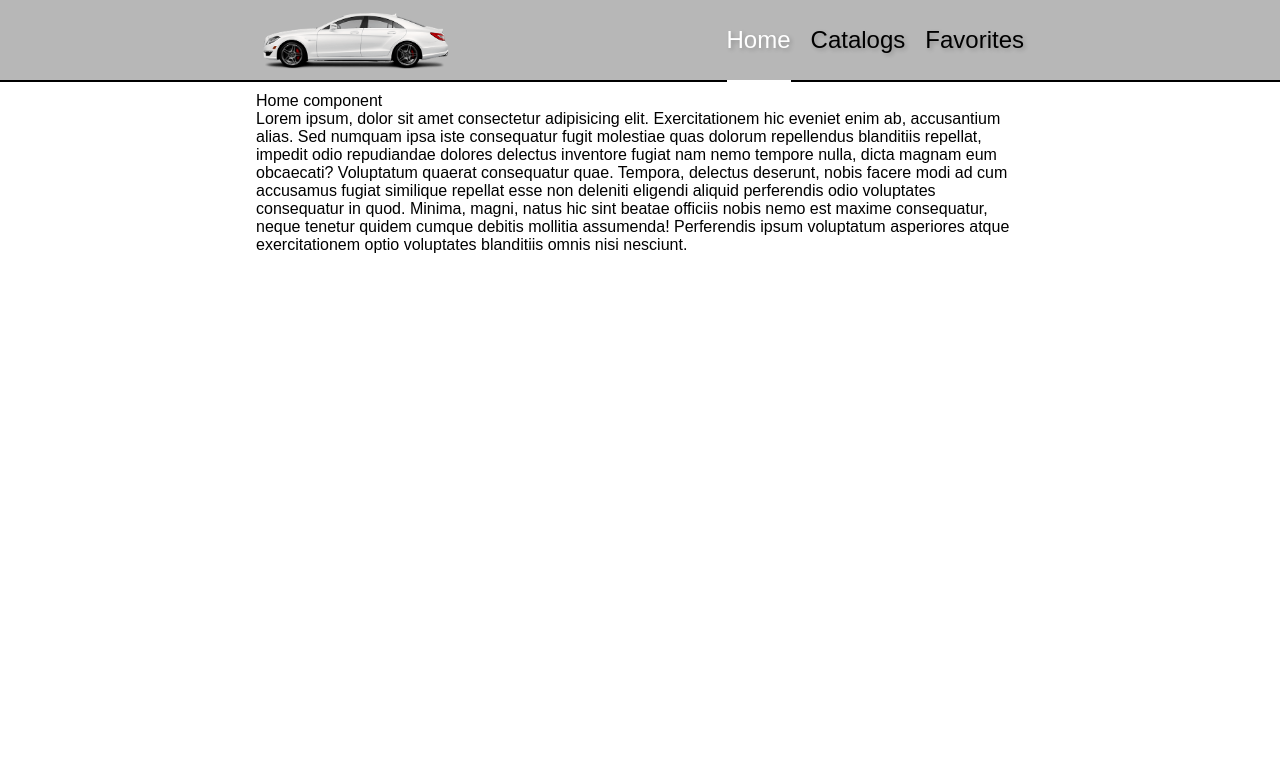
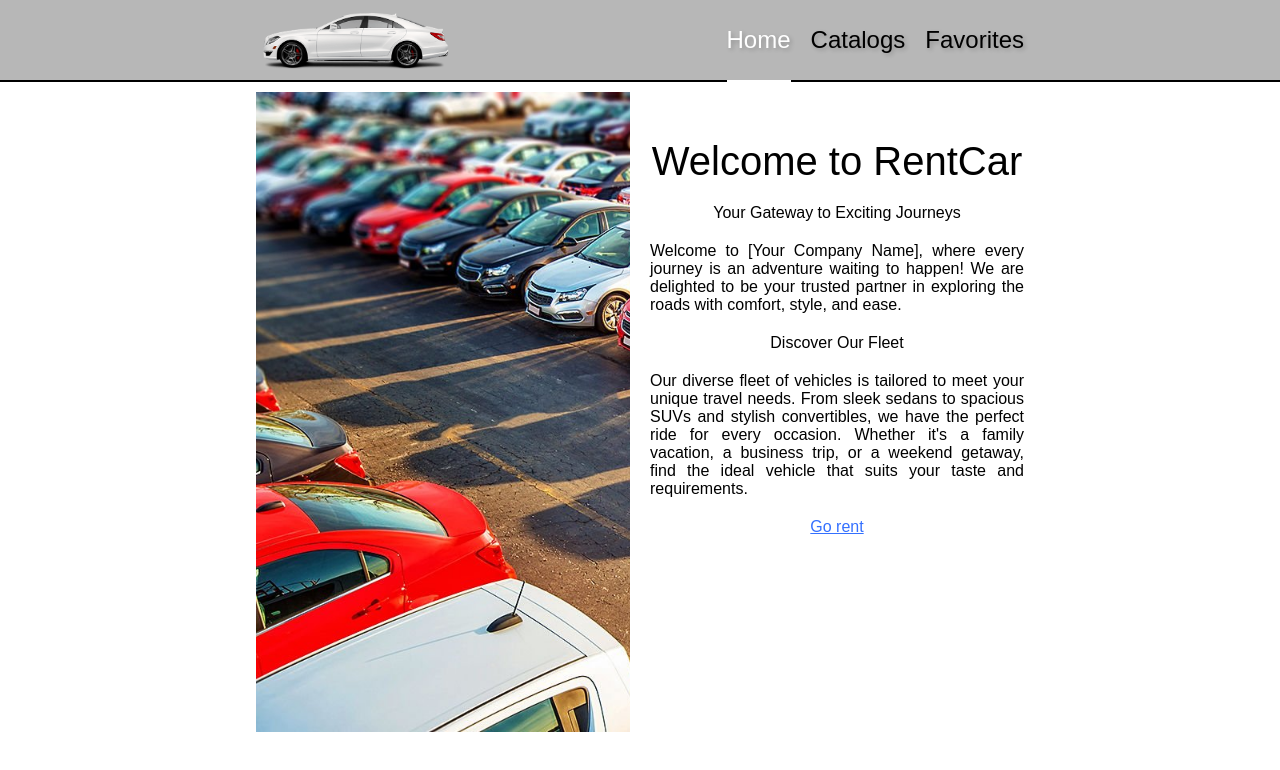
Before and after one commit to nadiyniy/adverts_cars, a React (Create React App) app: page / in a window 1280 px wide. Shown: the top 770 px of the page. Built offline with nearby package versions, Linux system fonts and the light colour scheme.

Commit message:
add welcome page

```diff
--- a/src/components/Home/Home.jsx
+++ b/src/components/Home/Home.jsx
@@ -1,20 +1,30 @@
 import React from 'react';
+// import WelcomeImage from '../../images/welcome-page-img.jpeg';
+import { Link } from 'react-router-dom';
+import { Div } from './Home.styled';
 
 const Home = () => {
 	return (
-		<div>
-			Home component
-			<p>
-				Lorem ipsum, dolor sit amet consectetur adipisicing elit. Exercitationem hic eveniet enim ab, accusantium alias.
-				Sed numquam ipsa iste consequatur fugit molestiae quas dolorum repellendus blanditiis repellat, impedit odio
-				repudiandae dolores delectus inventore fugiat nam nemo tempore nulla, dicta magnam eum obcaecati? Voluptatum
-				quaerat consequatur quae. Tempora, delectus deserunt, nobis facere modi ad cum accusamus fugiat similique
-				repellat esse non deleniti eligendi aliquid perferendis odio voluptates consequatur in quod. Minima, magni,
-				natus hic sint beatae officiis nobis nemo est maxime consequatur, neque tenetur quidem cumque debitis mollitia
-				assumenda! Perferendis ipsum voluptatum asperiores atque exercitationem optio voluptates blanditiis omnis nisi
-				nesciunt.
-			</p>
-		</div>
+		<Div>
+			<div className='home-background'></div>
+			<div className='home-content'>
+				<h1 className='home-title'>Welcome to RentCar</h1>
+				<h2 className='home-subtitle'>Your Gateway to Exciting Journeys</h2>
+				<p className='home-par'>
+					Welcome to [Your Company Name], where every journey is an adventure waiting to happen! We are delighted to be
+					your trusted partner in exploring the roads with comfort, style, and ease.
+				</p>
+				<h2 className='home-subtitle'>Discover Our Fleet</h2>
+				<p className='home-par'>
+					Our diverse fleet of vehicles is tailored to meet your unique travel needs. From sleek sedans to spacious SUVs
+					and stylish convertibles, we have the perfect ride for every occasion. Whether it's a family vacation, a
+					business trip, or a weekend getaway, find the ideal vehicle that suits your taste and requirements.
+				</p>
+				<Link className='home-link' to='catalog'>
+					Go rent
+				</Link>
+			</div>
+		</Div>
 	);
 };
 
--- /dev/null
+++ b/src/components/Home/Home.styled.js
@@ -0,0 +1,50 @@
+import styled from 'styled-components';
+import WelcomeImage from '../../images/welcome-image.jpeg';
+
+export const Div = styled.div`
+	height: calc(90dvh - 80px);
+	display: grid;
+	gap: 20px;
+	align-items: center;
+	@media (width>=768px) {
+		grid-template-columns: repeat(2, minmax(0, 1fr));
+	}
+	.home-background {
+		width: 100%;
+		height: 100%;
+
+		@media (width>=768px) {
+			background-image: url(${WelcomeImage});
+			background-size: cover;
+			background-repeat: no-repeat;
+		}
+	}
+	.home-content {
+		display: flex;
+		flex-direction: column;
+		gap: 20px;
+	}
+	.home-title {
+		font-size: 40px;
+		text-align: center;
+	}
+	.home-subtitle {
+		text-align: center;
+	}
+	.home-par {
+		text-align: justify;
+	}
+
+	.home-link {
+		background: none;
+		border: none;
+		display: block;
+		margin: 0 auto;
+		color: #3470ff;
+		text-decoration: underline;
+		margin-bottom: 150px;
+		&:hover {
+			color: #0b44cd;
+		}
+	}
+`;
--- a/src/components/Layout/Layout.styled.js
+++ b/src/components/Layout/Layout.styled.js
@@ -1,3 +1,9 @@
 import styled from 'styled-components';
+import WelcomeImage from '../../images/welcome-image.jpeg';
 
 export const Header = styled.header``;
+export const Div = styled.header`
+	background-image: url(${WelcomeImage});
+	background-position: center;
+	background-size: cover;
+`;
```
Also changed, not shown: src/images/welcome-image.jpeg (added), 1 other file (tests, documents, lock files or other folders).
